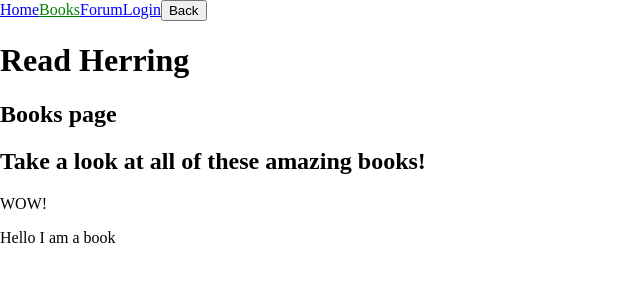
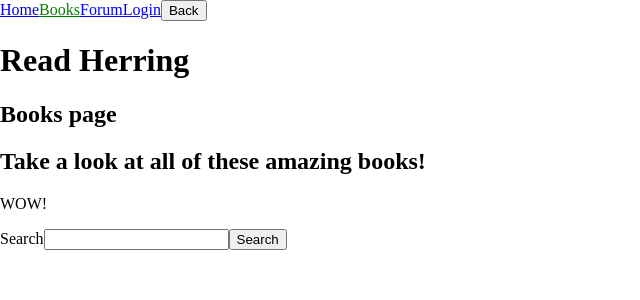
Before and after one commit to Aaron-Marsh/Client_lap4_project, a React (Create React App) app: page /books in a window 1280 px wide. Shown: the top 300 px of the page, without its empty margins (0-640 px from the left). Built offline with nearby package versions, Linux system fonts and the light colour scheme.

Commit message:
see previous commit

```diff
--- a/src/components/BooksResult/index.js
+++ b/src/components/BooksResult/index.js
@@ -1,12 +1,37 @@
-import React from 'react';
-import { Book } from '../Book';
+import React, { useState } from 'react';
+import axios from 'axios';
+// import { useDispatch, useSelector } from 'react-redux';
+
+import { SearchBar } from '../SearchBar';
+// import { Book } from '../Book';
+// import { getResult } from '../../actions';
 
 export const BooksResult = () => {
+	const [books, setBooks] = useState({});
+
+	// useEffect, search api
+	const fetchBooks = async (searchTerm, apikey) => {
+		try {
+			const { data } = await axios.get(
+				`https://www.googleapis.com/books/v1/volumes?q=${searchTerm}+intitle:keyes&key=${apikey}`
+			);
+			console.log('data', data.items);
+			setBooks(data.items);
+			console.log('setBooks', books);
+		} catch (err) {
+			throw new Error(err.message);
+		}
+		console.log('books', books);
+	};
+
 	return (
 		<>
 			<h2>Take a look at all of these amazing books!</h2>
 			<p>WOW!</p>
-			<Book />
+			<SearchBar getBooks={fetchBooks} />
+
+			{/* Map over all the books in result */}
+			{/* <Book /> */}
 		</>
 	);
 };
```
